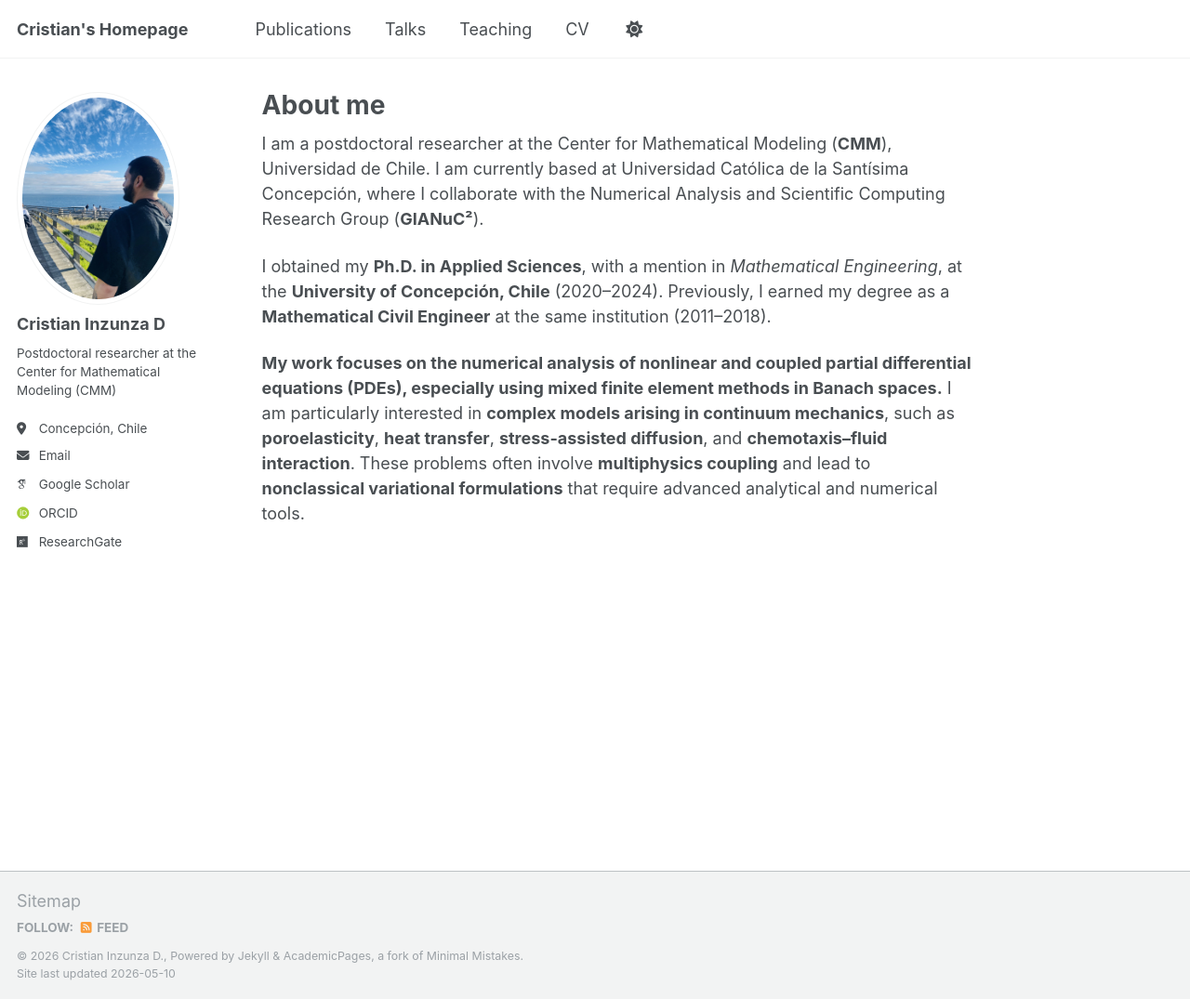
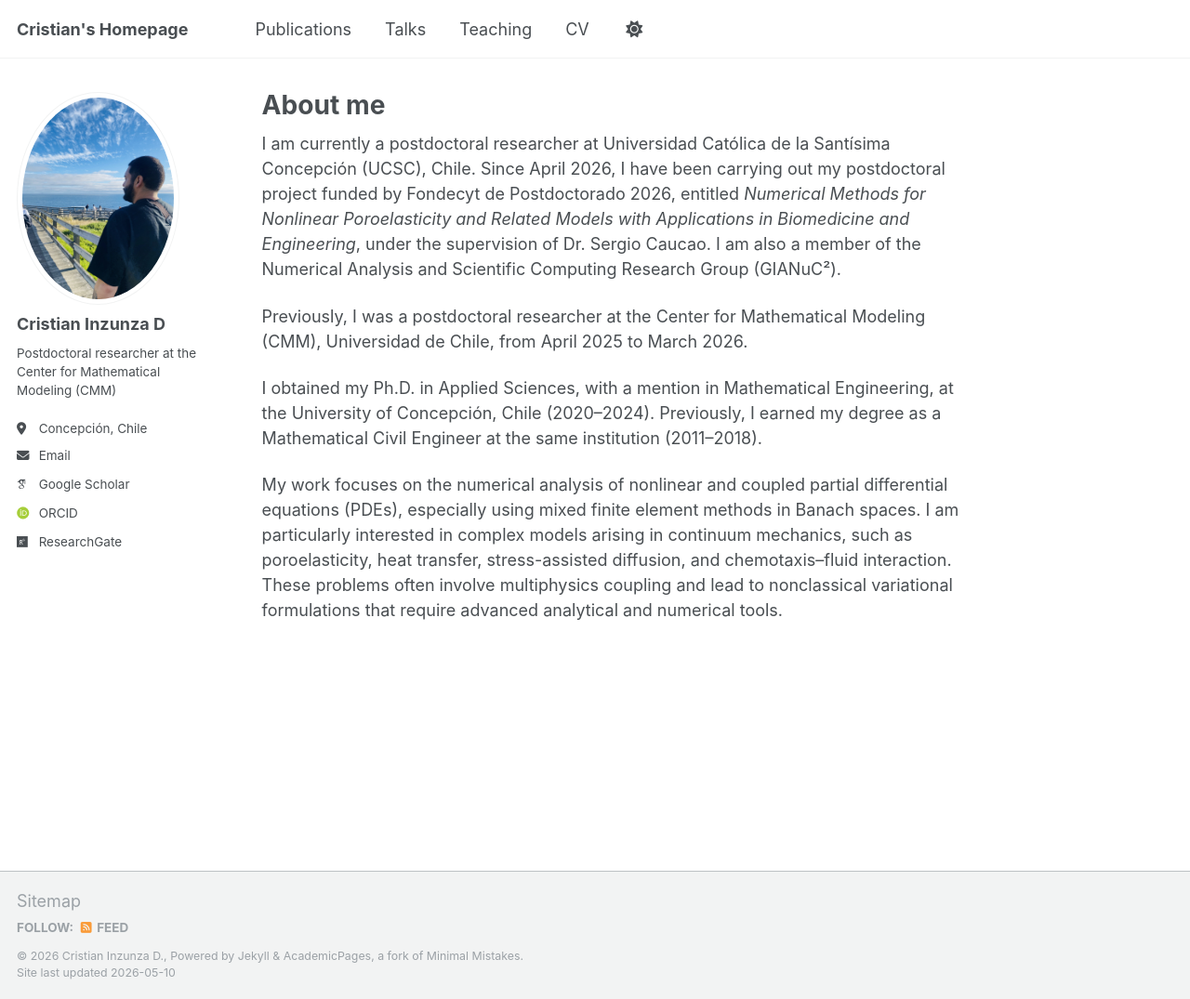
Before and after one commit to Crinzunza/crinzunza.github.io, a Jekyll site: the page built from _pages/about.md, in a window 1280 px wide and 1075 px high. Shown: the whole window at 93% size. Built offline with Jekyll 4.4.1, drawn with Linux system fonts in a browser that asks for light colours; some web fonts are replaced.

Commit message:
Revise about page with current research information
Updated the about page to reflect current research position and project details.

```diff
--- a/_pages/about.md
+++ b/_pages/about.md
@@ -7,8 +7,18 @@ redirect_from:
   - /about.html
 ---
 
-I am a postdoctoral researcher at the Center for Mathematical Modeling (**CMM**), Universidad de Chile. I am currently based at Universidad Católica de la Santísima Concepción, where I collaborate with the Numerical Analysis and Scientific Computing Research Group (**GIANuC²**).
+<p>
+I am currently a postdoctoral researcher at Universidad Católica de la Santísima Concepción (UCSC), Chile. Since April 2026, I have been carrying out my postdoctoral project funded by Fondecyt de Postdoctorado 2026, entitled <em>Numerical Methods for Nonlinear Poroelasticity and Related Models with Applications in Biomedicine and Engineering</em>, under the supervision of Dr. Sergio Caucao. I am also a member of the Numerical Analysis and Scientific Computing Research Group (GIANuC²).
+</p>
 
-I obtained my **Ph.D. in Applied Sciences**, with a mention in *Mathematical Engineering*, at the **University of Concepción, Chile** (2020–2024). Previously, I earned my degree as a **Mathematical Civil Engineer** at the same institution (2011–2018).
+<p>
+Previously, I was a postdoctoral researcher at the Center for Mathematical Modeling (CMM), Universidad de Chile, from April 2025 to March 2026.
+</p>
 
-**My work focuses on the numerical analysis of nonlinear and coupled partial differential equations (PDEs), especially using mixed finite element methods in Banach spaces.** I am particularly interested in **complex models arising in continuum mechanics**, such as **poroelasticity**, **heat transfer**, **stress-assisted diffusion**, and **chemotaxis–fluid interaction**. These problems often involve **multiphysics coupling** and lead to **nonclassical variational formulations** that require advanced analytical and numerical tools.
+<p>
+I obtained my Ph.D. in Applied Sciences, with a mention in Mathematical Engineering, at the University of Concepción, Chile (2020–2024). Previously, I earned my degree as a Mathematical Civil Engineer at the same institution (2011–2018).
+</p>
+
+<p>
+My work focuses on the numerical analysis of nonlinear and coupled partial differential equations (PDEs), especially using mixed finite element methods in Banach spaces. I am particularly interested in complex models arising in continuum mechanics, such as poroelasticity, heat transfer, stress-assisted diffusion, and chemotaxis–fluid interaction. These problems often involve multiphysics coupling and lead to nonclassical variational formulations that require advanced analytical and numerical tools.
+</p>
```
